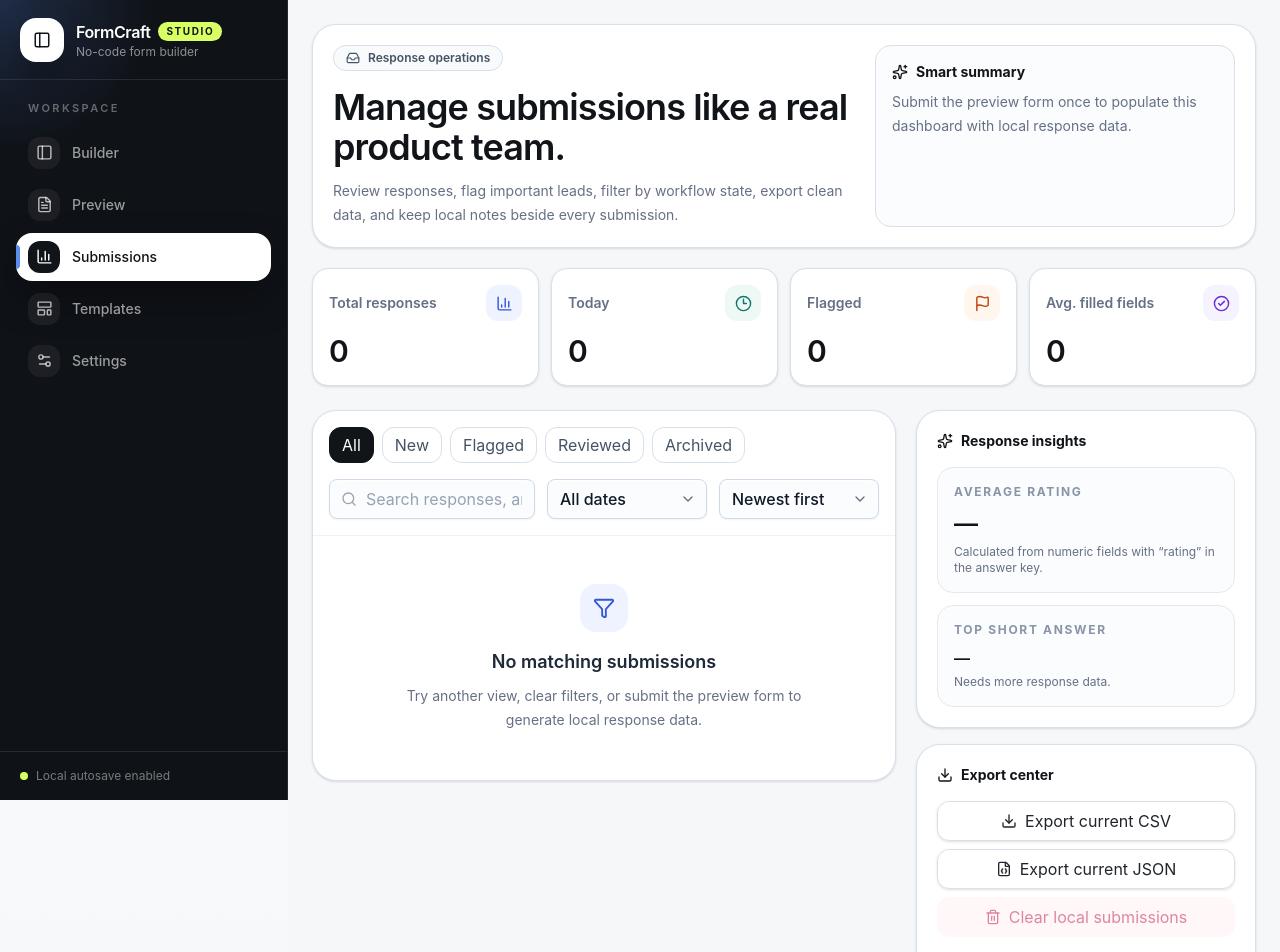
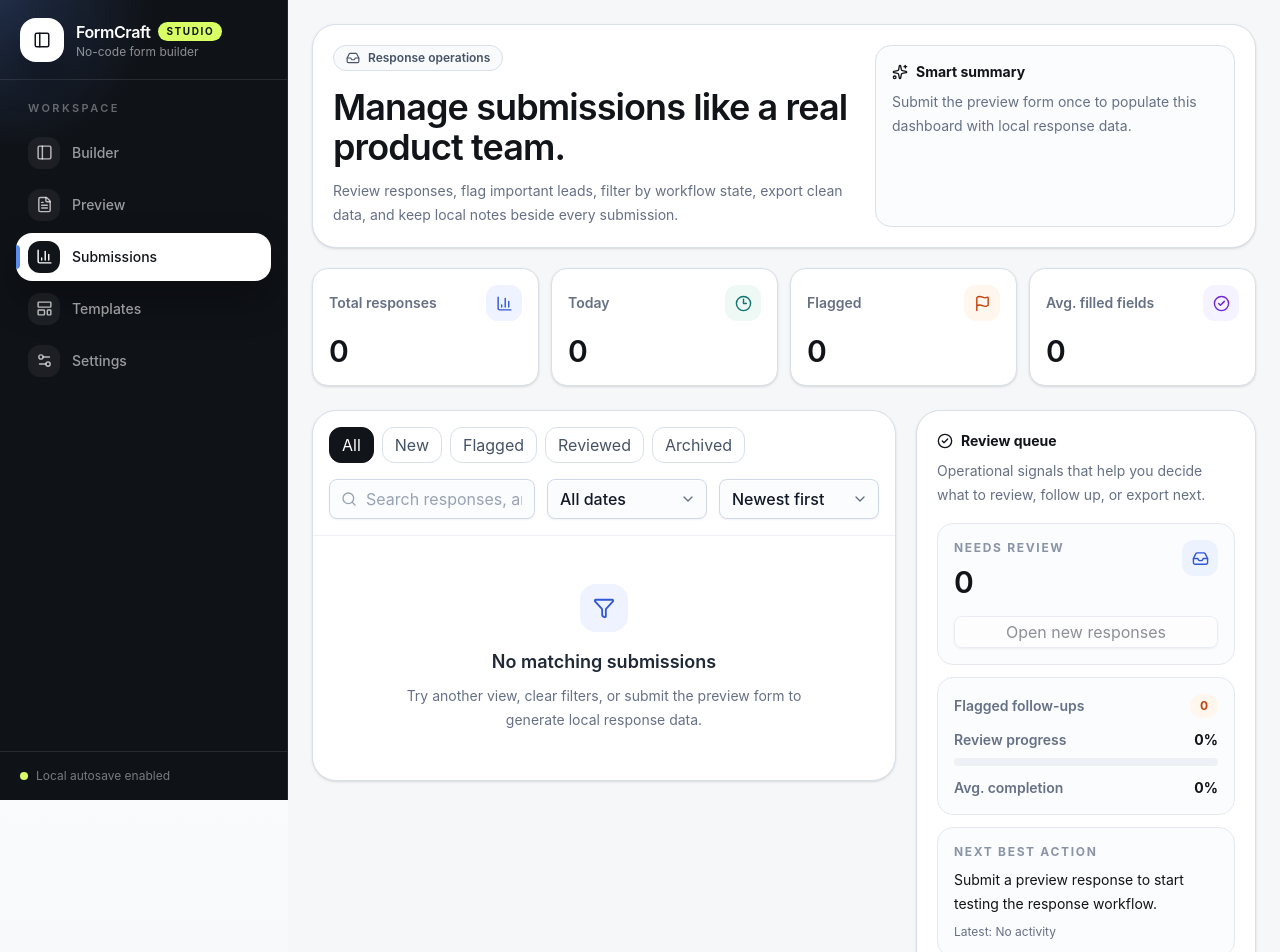
Before and after one commit to OmKhandale05/formcraft, a Next.js app: page /submissions in a window 1280 px wide. Shown: the top 952 px of the page. Built offline with nearby package versions, Linux system fonts and the light colour scheme.

Commit message:
feat(submissions): replace insights with review queue

```diff
--- a/src/app/submissions/page.tsx
+++ b/src/app/submissions/page.tsx
@@ -71,6 +71,11 @@
   return Object.values(submission.values).filter(isFilledValue).length;
 }
 
+function completionPercent(submission: Submission) {
+  const answerCount = Object.keys(submission.values).length;
+  return answerCount ? Math.round((filledCount(submission) / answerCount) * 100) : 0;
+}
+
 function answerMetaFor(fields: FormField[]) {
   return fields.reduce<Record<string, AnswerMeta>>((lookup, field) => {
     lookup[field.id] = { label: field.label, type: field.type };
@@ -91,16 +96,6 @@
   if (filter === "today") return new Date(submission.submittedAt).toDateString() === new Date().toDateString();
   const days = filter === "7d" ? 7 : 30;
   return now - submittedAt <= days * 24 * 60 * 60 * 1000;
-}
-
-function averageRating(submissions: Submission[]) {
-  const ratings = submissions.flatMap((submission) =>
-    Object.entries(submission.values)
-      .filter(([key, value]) => key.toLowerCase().includes("rating") && typeof value === "number")
-      .map(([, value]) => value as number)
-  );
-  if (!ratings.length) return null;
-  return (ratings.reduce((total, value) => total + value, 0) / ratings.length).toFixed(1);
 }
 
 function submissionTypeFor(submission: Submission, answerMeta: Record<string, AnswerMeta>, formTitle: string) {
@@ -256,17 +251,6 @@
   return <p className="mt-2 whitespace-pre-wrap break-words text-sm leading-6 text-[#1f2937]">{text || "No answer"}</p>;
 }
 
-function topAnswer(submissions: Submission[]) {
-  const counts = new Map<string, number>();
-  submissions.forEach((submission) => {
-    Object.values(submission.values).forEach((value) => {
-      if (typeof value !== "string" || !value.trim() || value.length > 48) return;
-      counts.set(value, (counts.get(value) ?? 0) + 1);
-    });
-  });
-  return Array.from(counts.entries()).sort((a, b) => b[1] - a[1])[0] ?? null;
-}
-
 function exportRows(submissions: Submission[], meta: Record<string, SubmissionMeta>) {
   return submissions.map((submission) => ({
     id: submission.id,
@@ -353,8 +337,8 @@
   const todayCount = submissions.filter((submission) => withinDateFilter(submission, "today")).length;
   const latestSubmission = submissions[0]?.submittedAt ? formatTimestamp(submissions[0].submittedAt) : "No activity";
   const avgFilled = submissions.length ? Math.round(submissions.reduce((total, submission) => total + filledCount(submission), 0) / submissions.length) : 0;
-  const ratingInsight = averageRating(submissions);
-  const topAnswerInsight = topAnswer(submissions);
+  const avgCompletion = submissions.length ? Math.round(submissions.reduce((total, submission) => total + completionPercent(submission), 0) / submissions.length) : 0;
+  const reviewProgress = submissions.length ? Math.round((reviewedCount / submissions.length) * 100) : 0;
 
   const toggleSelection = (id: string) => {
     setSelectedIds((current) => (current.includes(id) ? current.filter((item) => item !== id) : [...current, id]));
@@ -522,8 +506,7 @@
                       {rows.map((submission) => {
                         const itemMeta = meta[submission.id];
                         const status = statusFor(itemMeta);
-                        const answerCount = Object.keys(submission.values).length;
-                        const complete = answerCount ? Math.round((filledCount(submission) / answerCount) * 100) : 0;
+                        const complete = completionPercent(submission);
                         const submissionType = submissionTypeFor(submission, answerMeta, form.title);
                         return (
                           <tr key={submission.id} className="hover:bg-[#fbfcfe]">
@@ -587,19 +570,63 @@
           <aside className="min-w-0 space-y-4">
             <div className="rounded-3xl border border-[#d8e0ea] bg-white p-5 shadow-sm">
               <p className="flex items-center gap-2 text-sm font-bold text-[#111418]">
-                <Sparkles size={16} />
-                Response insights
+                <CheckCircle2 size={16} />
+                Review queue
               </p>
-              <div className="mt-4 space-y-3">
+              <p className="mt-2 text-sm leading-6 text-[#667085]">Operational signals that help you decide what to review, follow up, or export next.</p>
+              <div className="mt-4 grid gap-3">
                 <div className="rounded-2xl border border-[#e5e9ef] bg-[#fbfcfe] p-4">
-                  <p className="text-xs font-bold uppercase tracking-[0.14em] text-[#8a94a6]">Average rating</p>
-                  <p className="mt-2 text-2xl font-semibold text-[#111418]">{ratingInsight ?? "—"}</p>
-                  <p className="mt-1 text-xs text-[#667085]">Calculated from numeric fields with “rating” in the answer key.</p>
+                  <div className="flex items-start justify-between gap-3">
+                    <div>
+                      <p className="text-xs font-bold uppercase tracking-[0.14em] text-[#8a94a6]">Needs review</p>
+                      <p className="mt-2 text-3xl font-semibold text-[#111418]">{newCount}</p>
+                    </div>
+                    <span className="flex h-9 w-9 items-center justify-center rounded-xl bg-[#edf2ff] text-[#3157d5]">
+                      <Inbox size={17} />
+                    </span>
+                  </div>
+                  <Button
+                    size="sm"
+                    variant="secondary"
+                    className="mt-4 w-full"
+                    onClick={() => {
+                      setView("new");
+                      setSelectedIds([]);
+                    }}
+                    disabled={!newCount}
+                  >
+                    Open new responses
+                  </Button>
                 </div>
                 <div className="rounded-2xl border border-[#e5e9ef] bg-[#fbfcfe] p-4">
-                  <p className="text-xs font-bold uppercase tracking-[0.14em] text-[#8a94a6]">Top short answer</p>
-                  <p className="mt-2 text-base font-semibold text-[#111418]">{topAnswerInsight ? topAnswerInsight[0] : "—"}</p>
-                  <p className="mt-1 text-xs text-[#667085]">{topAnswerInsight ? `${topAnswerInsight[1]} responses` : "Needs more response data."}</p>
+                  <div className="flex items-center justify-between">
+                    <p className="text-sm font-semibold text-[#667085]">Flagged follow-ups</p>
+                    <span className="rounded-full bg-[#fff7ed] px-2.5 py-1 text-xs font-bold text-[#c2410c]">{flaggedCount}</span>
+                  </div>
+                  <div className="mt-3 flex items-center justify-between">
+                    <p className="text-sm font-semibold text-[#667085]">Review progress</p>
+                    <span className="text-sm font-bold text-[#111418]">{reviewProgress}%</span>
+                  </div>
+                  <div className="mt-2 h-2 overflow-hidden rounded-full bg-[#edf1f6]">
+                    <div className="h-full rounded-full bg-[#0f766e]" style={{ width: `${reviewProgress}%` }} />
+                  </div>
+                  <div className="mt-3 flex items-center justify-between">
+                    <p className="text-sm font-semibold text-[#667085]">Avg. completion</p>
+                    <span className="text-sm font-bold text-[#111418]">{avgCompletion}%</span>
+                  </div>
+                </div>
+                <div className="rounded-2xl border border-[#e5e9ef] bg-[#fbfcfe] p-4">
+                  <p className="text-xs font-bold uppercase tracking-[0.14em] text-[#8a94a6]">Next best action</p>
+                  <p className="mt-2 text-sm leading-6 text-[#111418]">
+                    {newCount
+                      ? `Review ${newCount} new ${newCount === 1 ? "response" : "responses"} before exporting.`
+                      : flaggedCount
+                        ? "Check flagged follow-ups before archiving the queue."
+                        : submissions.length
+                          ? "Everything is reviewed. Export the current view or archive old responses."
+                          : "Submit a preview response to start testing the response workflow."}
+                  </p>
+                  <p className="mt-2 text-xs text-[#667085]">Latest: {latestSubmission}</p>
                 </div>
               </div>
             </div>
```
